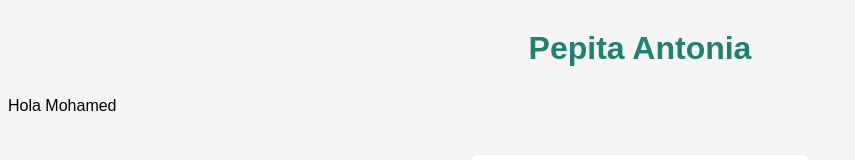
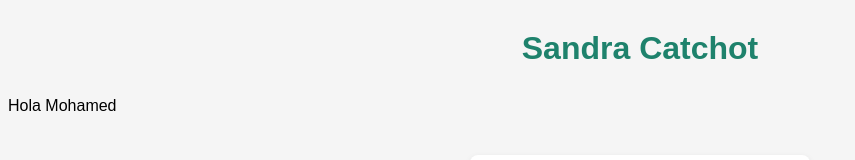
Before and after one commit to MohamedIttioui/dawebmi, a plain HTML site: page index.html in a window 1280 px wide. Shown: the top 160 px of the page, without its empty margins (0-855 px from the left). Drawn offline with Linux system fonts and the light colour scheme.

Commit message:
Estoy harta 2

```diff
--- a/index.html
+++ b/index.html
@@ -6,7 +6,7 @@
   <link rel="stylesheet" href="styles.css">
 </head>
 <body>
-  <h1>Pepita Antonia</h1>
+  <h1>Sandra Catchot</h1>
   <p>Hola Mohamed</p>
   <div id="contenedor">
     <p id="textoDiv">Aquest és el text original.</p>
```
